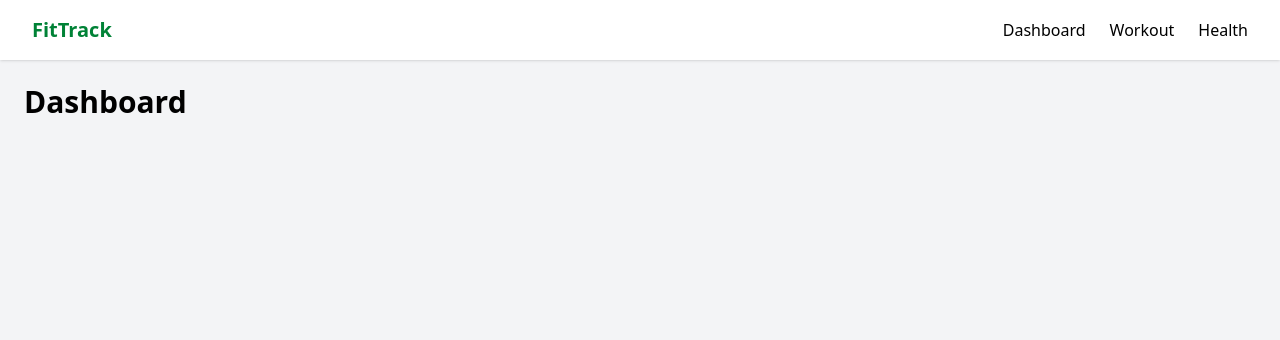
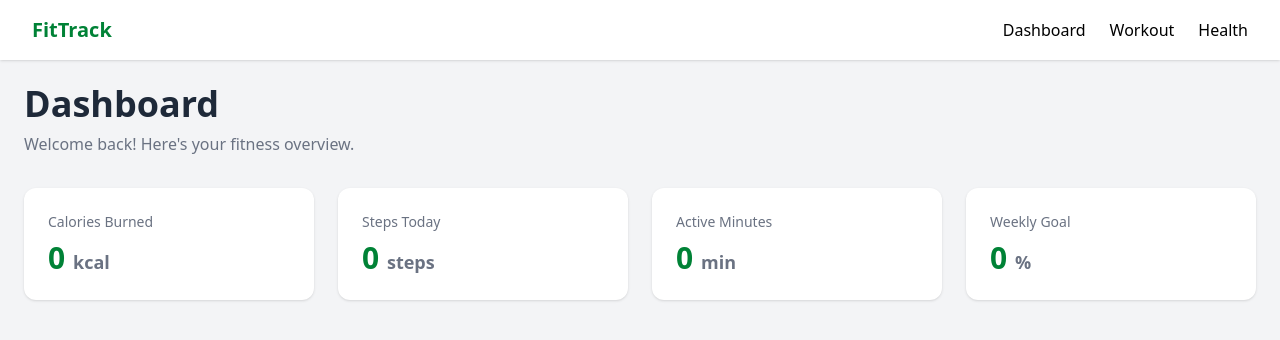
Before and after one commit to OluwadamilolaOlaniyan/Fitness-Tracker, a React (Vite) app: page / in a window 1280 px wide. Shown: the top 340 px of the page. Built offline with nearby package versions, Linux system fonts and the light colour scheme.

Commit message:
added more detailed layout to Dashboard

```diff
--- a/src/pages/Dashboard.jsx
+++ b/src/pages/Dashboard.jsx
@@ -1,6 +1,53 @@
+const Dashboard = () => {
+  return (
+    <div className="space-y-8">
 
-const Dashboard = () => {
-  return <h2 className="text-3xl font-bold">Dashboard</h2>;
+      {/* Header */}
+      <div>
+        <h1 className="text-4xl font-bold text-gray-800">Dashboard</h1>
+        <p className="text-gray-500 mt-2">
+          Welcome back! Here's your fitness overview.
+        </p>
+      </div>
+
+      {/* Stats Cards */}
+      <div className="grid grid-cols-1 md:grid-cols-2 lg:grid-cols-4 gap-6">
+
+        {/* Calories */}
+        <div className="bg-white rounded-xl shadow p-6">
+          <h3 className="text-gray-500 text-sm">Calories Burned</h3>
+          <p className="text-3xl font-bold text-green-700 mt-2">
+            0 <span className="text-lg text-gray-500">kcal</span>
+          </p>
+        </div>
+
+        {/* Steps */}
+        <div className="bg-white rounded-xl shadow p-6">
+          <h3 className="text-gray-500 text-sm">Steps Today</h3>
+          <p className="text-3xl font-bold text-green-700 mt-2">
+            0 <span className="text-lg text-gray-500">steps</span>
+          </p>
+        </div>
+
+        {/* Active Minutes */}
+        <div className="bg-white rounded-xl shadow p-6">
+          <h3 className="text-gray-500 text-sm">Active Minutes</h3>
+          <p className="text-3xl font-bold text-green-700 mt-2">
+            0 <span className="text-lg text-gray-500">min</span>
+          </p>
+        </div>
+
+        {/* Weekly Goal */}
+        <div className="bg-white rounded-xl shadow p-6">
+          <h3 className="text-gray-500 text-sm">Weekly Goal</h3>
+          <p className="text-3xl font-bold text-green-700 mt-2">
+            0 <span className="text-lg text-gray-500">%</span>
+          </p>
+        </div>
+
+      </div>
+    </div>
+  );
 };
 
 export default Dashboard;
```
Also changed, not shown: 1 other file (tests, documents, lock files or other folders).
